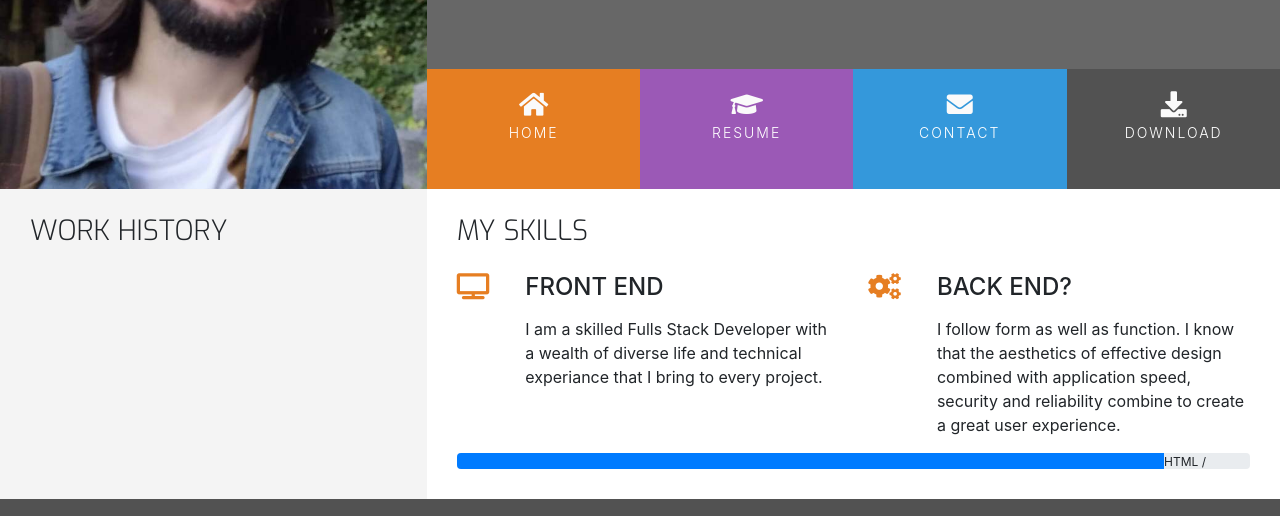
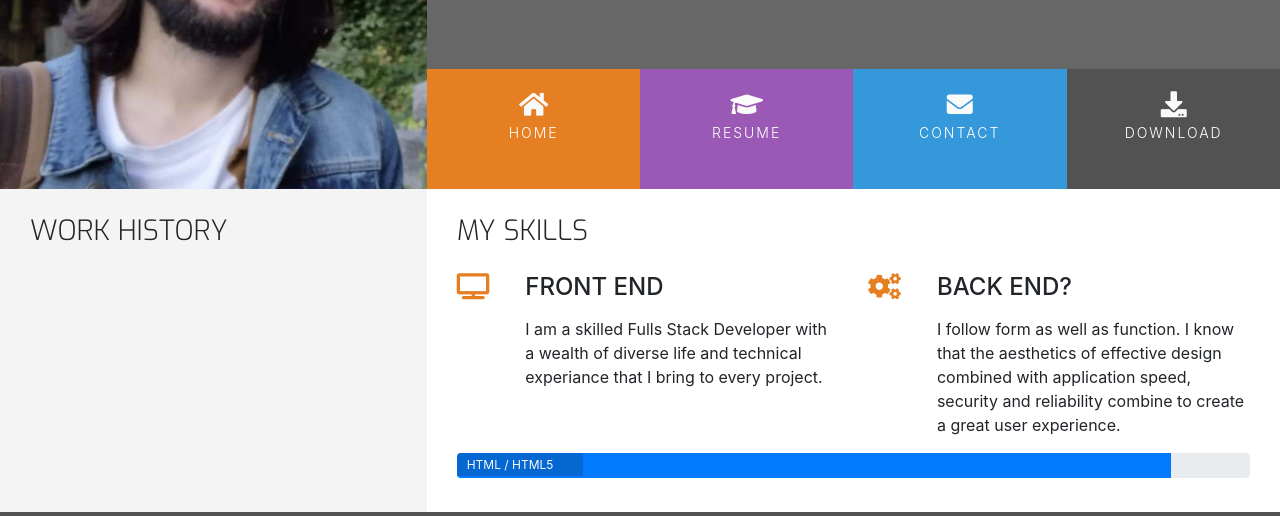
Before and after one commit to John-McPherson/bootstrap-resume, a plain HTML site: page resume.html in a window 1280 px wide. Shown: the part 177-693 px from the top of the page. Drawn offline with nearby package versions, Linux system fonts and the light colour scheme.

Commit message:
style progress bar

```diff
--- a/assets/css/style.css
+++ b/assets/css/style.css
@@ -260,3 +260,20 @@ footer {
     position: relative;
     width: 60%;
 }
+
+/* ------------------------------------------Skills */
+
+.progress {
+    position: relative;
+    height: 25px;
+    margin-bottom: 4px;
+}
+
+.progress-type {
+    position: absolute;
+    font-weight: 400;
+    padding: 3px 30px 2px 10px;
+    color: #fafafa;
+    background-color: rgba(25, 25, 25, 0.2);
+
+}
```
